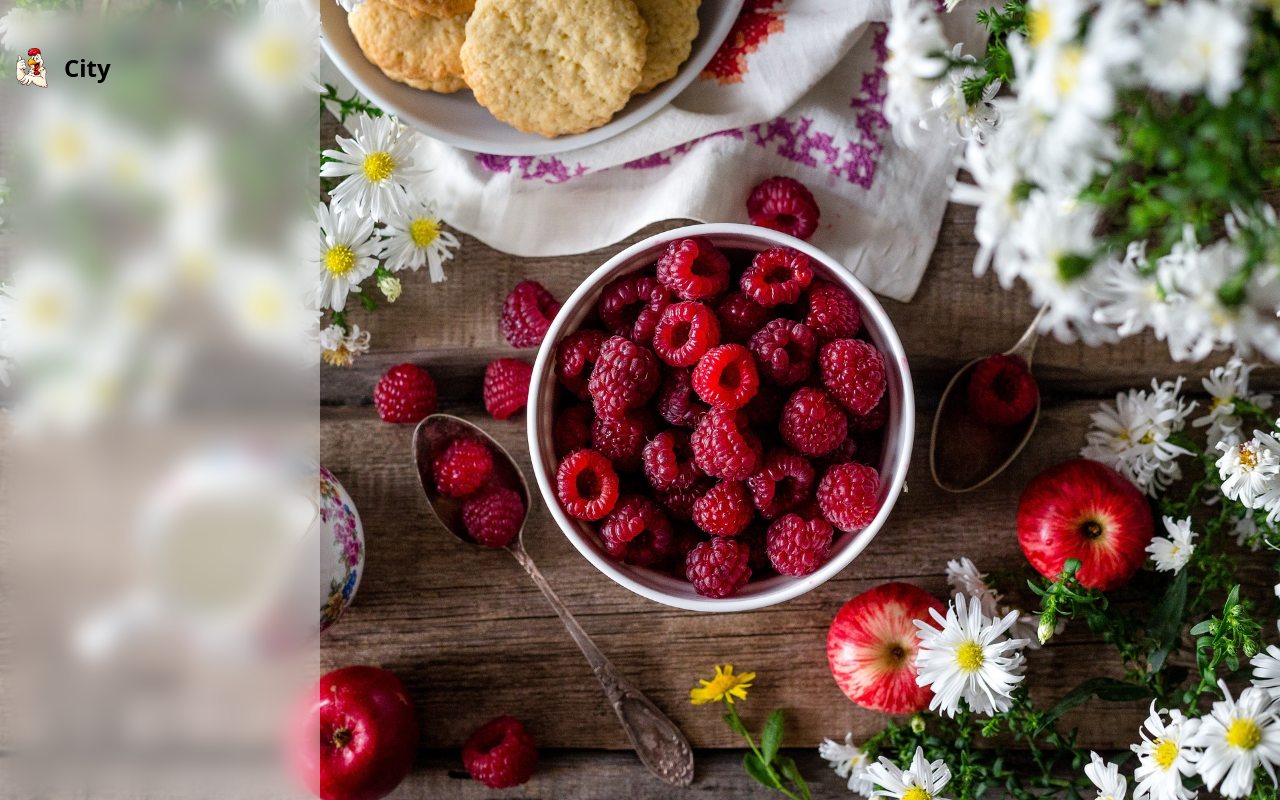
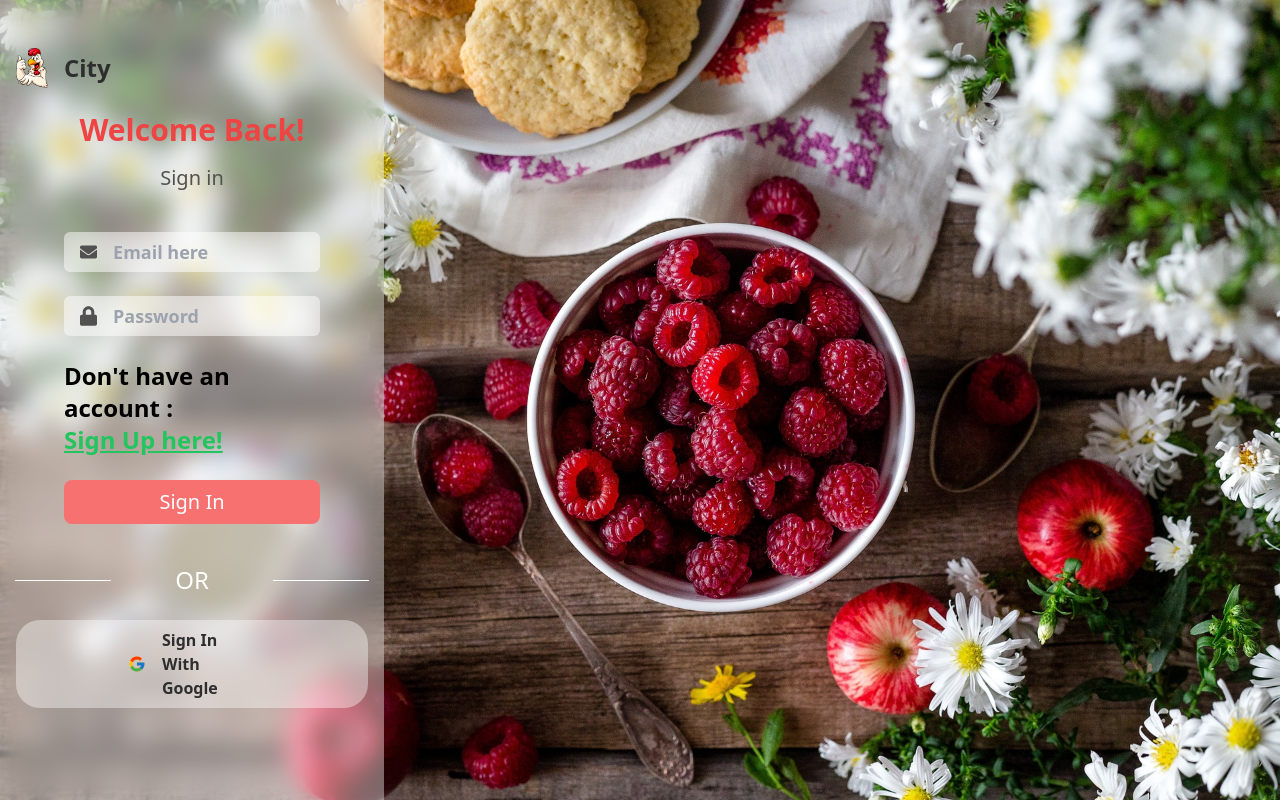
Before and after one commit to abrarullahhaqqani/The-HRIM-Kitchen-, a React (Create React App) app in the folder client/: page /login in a window 1280 px wide. Built offline with nearby package versions, Linux system fonts and the light colour scheme.

Commit message:
setup frontend of login page

```diff
--- a/client/package.json
+++ b/client/package.json
@@ -6,6 +6,7 @@
     "@testing-library/jest-dom": "^5.14.1",
     "@testing-library/react": "^13.0.0",
     "@testing-library/user-event": "^13.2.1",
+    "firebase": "^11.3.1",
     "framer-motion": "^12.4.2",
     "react": "^19.0.0",
     "react-dom": "^19.0.0",
--- /dev/null
+++ b/client/src/animations/index.js
@@ -0,0 +1,8 @@
+export const buttonClick = {
+  whileTap: { scale: 0.95 },
+};
+export const FadeInOut = {
+  initial: { opacity: 0 },
+  animate: { opacity: 1 },
+  exit: { opacity: 0 },
+};
--- /dev/null
+++ b/client/src/assets/icons/index.js
@@ -0,0 +1,41 @@
+import {
+  FaEnvelope,
+  FaLock,
+  FaCloudUploadAlt,
+  FaCheck,
+  FaArrowLeft
+} from 'react-icons/fa';
+import {
+  FcGoogle,FcClearFilters
+} from 'react-icons/fc';
+import {MdShoppingCart,MdLogout,MdSearch,MdDelete} from 'react-icons/md';
+import {
+  BsToggles2,
+  BsFillBellFill,
+  BsExclamationTriangleFill
+} from 'react-icons/bs';
+import {IoFastFood,IoBasket} from 'react-icons/io5';
+import { BiChevronRight}from 'react-icons/bi';
+import {HiCurrencyRupee} from 'react-icons/hi2';
+
+export
+{
+  FaEnvelope,
+  FaLock,
+  FaCloudUploadAlt,
+  FaCheck,
+  FaArrowLeft,
+  FcGoogle,
+  FcClearFilters,
+  MdShoppingCart,
+  MdLogout,
+  MdSearch,
+  MdDelete,
+  BsToggles2,
+  BsFillBellFill,
+  BsExclamationTriangleFill,
+  IoFastFood,
+  IoBasket,
+  BiChevronRight,
+  HiCurrencyRupee
+};
--- /dev/null
+++ b/client/src/components/LoginInput.jsx
@@ -0,0 +1,34 @@
+import React, { useState } from "react";
+import { motion } from "framer-motion";
+import { FadeInOut } from "../animations";
+const LoginInput = ({
+  placeholder,
+  icon,
+  inputState,
+  inputStateFunc,
+  type,
+  isSignUp,
+}) => {
+  const [isFocus, setIsFocus] = useState(false);
+  return (
+    <motion.div
+      {...FadeInOut}
+      className={`flex items-center justify-center gap-4 bg-lightOverlay backdrop-blur-md rounded-md w-full px-4 py-2 ${
+        isFocus ? "shadow-md shadow-red-400" : "shadow-none"
+      }`}
+    >
+      {icon}
+      <input
+        type={type}
+        placeholder={placeholder}
+        className="w-full h-full bg-transparent text-headingColor text-lg font-semibold border-none outline-none"
+        value={inputState}
+        onChange={(e) => inputStateFunc(e.target.value)}
+        onFocus={() => setIsFocus(true)}
+        onBlur={() => setIsFocus(false)}
+      />
+    </motion.div>
+  );
+};
+
+export default LoginInput;
--- /dev/null
+++ b/client/src/components/index.js
@@ -0,0 +1 @@
+export {default as LoginInput} from './LoginInput'
--- a/client/src/containers/Login.jsx
+++ b/client/src/containers/Login.jsx
@@ -1,31 +1,139 @@
-import React from 'react'
-import { LoginBg, Logo } from '../assets';
+import React, { useState } from "react";
+import { LoginBg, Logo } from "../assets";
+import { LoginInput } from "../components";
+import { FaEnvelope, FaLock, FcGoogle } from "../assets/icons";
+import { motion } from "framer-motion";
+import { buttonClick } from "../animations";
+
 //for method 1
 // export const Login = () => {
 //   return (
 //     <div>login</div>
 //   )
 // }
+
 //for method 2
 const Login = () => {
+  const [userEmail, setUserEmail] = useState("");
+  const [isSignUp, setisSignUp] = useState(false);
+  const [password, setpassword] = useState("");
+  const [confirmPassword, setconfirmPassword] = useState("");
+
   return (
     <div className="w-screen h-screen relative overflow-hidden flex">
+      {/*background image*/}
+      <img
+        src={LoginBg}
+        className="w-full h-full object-cover absolute top-0 left-0 "
+        alt=""
+      />
 
-    {/*background image*/}
-    <img
-    src={LoginBg}
-    className="w-full h-full object-cover absolute "
-    alt=""
-    />
       {/*content box*/}
-      <div
-      className="flex flex-col items-center bg-lightOverlay w-[25%] md:w-208 h-full z-10 backdrop-blur-md p-4 px-4 py-12" >
+      <div className="flex flex-col items-center bg-lightOverlay w-[30%]   h-full z-10 backdrop-blur-md p-4 px-4 py-12 gap-6">
         <div className="flex items-center justify-start gap-4 w-full">
-          <img src={Logo}  className='w-8' alt="" />
-          <p className='font-semibold text-2xl'>City</p>
+          <img src={Logo} className="w-8" alt="" />
+          <p className="text-headingColor font-semibold text-2xl">City</p>
         </div>
+
+        {/*Welcome section*/}
+        <p className=" text-3xl text-red-500 font-bold">Welcome Back!</p>
+
+        <p className=" text-xl -mt-2 text-textColor">
+          {isSignUp ? "Sign Up " : "Sign in"}
+        </p>
+
+        {/* input section */}
+        <div className=" w-full flex flex-col items-center justify-center gap-6 px-4 md:px-12 py-4">
+          <LoginInput
+            placeholder="Email here"
+            icon={<FaEnvelope className="text-xl text-textColor" />}
+            inputState={userEmail}
+            inputStateFunc={setUserEmail}
+            type="email"
+            isSignUp={isSignUp}
+          />
+
+          <LoginInput
+            placeholder="Password"
+            icon={<FaLock className="text-xl text-textColor" />}
+            inputState={password}
+            inputStateFunc={setpassword}
+            type="password"
+            isSignUp={isSignUp}
+          />
+
+          {isSignUp && (
+            <LoginInput
+              placeholder="Confirm Password"
+              icon={<FaLock className="text-xl text-textColor" />}
+              inputState={confirmPassword}
+              inputStateFunc={setconfirmPassword}
+              type="password"
+              isSignUp={isSignUp}
+            />
+          )}
+
+          {!isSignUp ? (
+            <p className="font-semibold text-2xl">
+              Don't have an account :{/* friend operator ... */}
+              <motion.button
+                {...buttonClick}
+                className="text-green-500 underline cursor-pointer bg-transparent"
+                // // whileHover={{ scale: 1.5 }}
+                // whileTap={{ scale: 0.9 }}
+                onClick={() => setisSignUp(true)}
+              >
+                Sign Up here!
+              </motion.button>
+            </p>
+          ) : (
+            <p className="font-semibold text-2xl">
+              Already have an account, Great :) {/* friend operator ... */}
+              <motion.button
+                {...buttonClick}
+                className="text-green-500 underline cursor-pointer bg-transparent"
+                onClick={() => setisSignUp(false)}
+              >
+                Sign in here !
+              </motion.button>
+            </p>
+          )}
+
+          {/* Button section */}
+          {isSignUp ? (
+            <motion.button
+              {...buttonClick}
+              className=" w-full px-4 py-2 rounded-lg bg-red-400 cursor-pointer text-white text-xl capitalize hover:bg-red-500 transition-all duration-150"
+            >
+              Sign Up
+            </motion.button>
+          ) : (
+            <motion.button
+              {...buttonClick}
+              className=" w-full px-4 py-2 rounded-lg bg-red-400 cursor-pointer text-white text-xl capitalize hover:bg-red-500 transition-all duration-150"
+            >
+              Sign In
+            </motion.button>
+          )}
+        </div>
+
+        <div className="flex items-center justify-between gap-16">
+          <div className="w-24 h-[1px] bg-white rounded-md"></div>
+          <p className="text-white text-2xl">OR</p>
+          <div className="w-24 h-[1px] bg-white rounded-md"></div>
+        </div>
+
+        <motion.div
+          {...buttonClick}
+          className="flex items-center justify-between px-28 py-2 gap-4 bg-lightOverlay backdrop:blur-sm cursor-pointer rounded-3xl hover:bg-gray-200 transition-all duration-150"
+        >
+          <FcGoogle className="text-3xl" />
+          <p className="font-semibold capitalize text-base text-headingColor">
+            Sign in with Google
+          </p>
+        </motion.div>
       </div>
     </div>
-  )
-}
+  );
+};
 export default Login;
--- a/client/src/index.js
+++ b/client/src/index.js
@@ -1,15 +1,18 @@
-import React from 'react';
-import ReactDOM from 'react-dom/client';
-import './index.css';
-import App from './App';
-import {BrowserRouter as Router} from "react-router-dom"
+import React from "react";
+import ReactDOM from "react-dom/client";
+import "./index.css";
+import App from "./App";
+import { BrowserRouter as Router } from "react-router-dom";
+import { AnimatePresence } from "framer-motion";
 // import reportWebVitals from './reportWebVitals';
 
-const root = ReactDOM.createRoot(document.getElementById('root'));
+const root = ReactDOM.createRoot(document.getElementById("root"));
 root.render(
   <React.StrictMode>
     <Router>
-      <App />
+      <AnimatePresence>
+        <App />
+      </AnimatePresence>
     </Router>
   </React.StrictMode>
 );
```
Also changed, not shown: client/src/App.js (+5 -8 lines), 1 other file (tests, documents, lock files or other folders).
